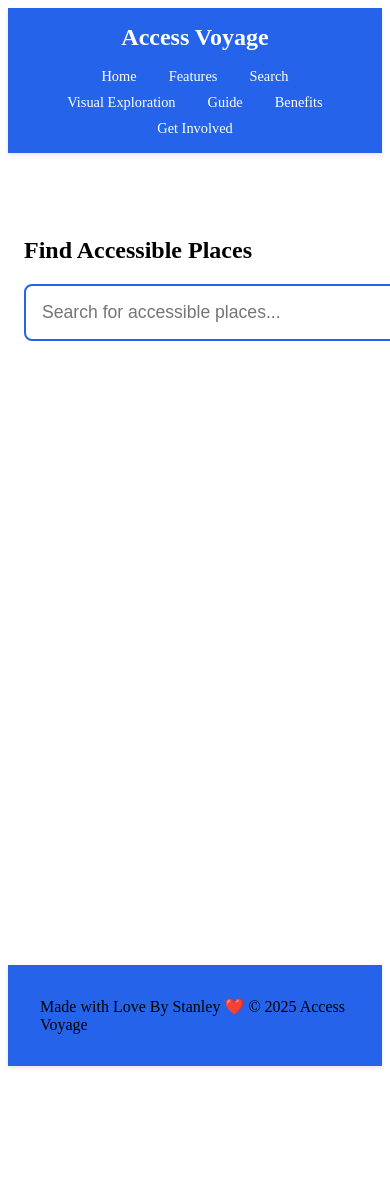
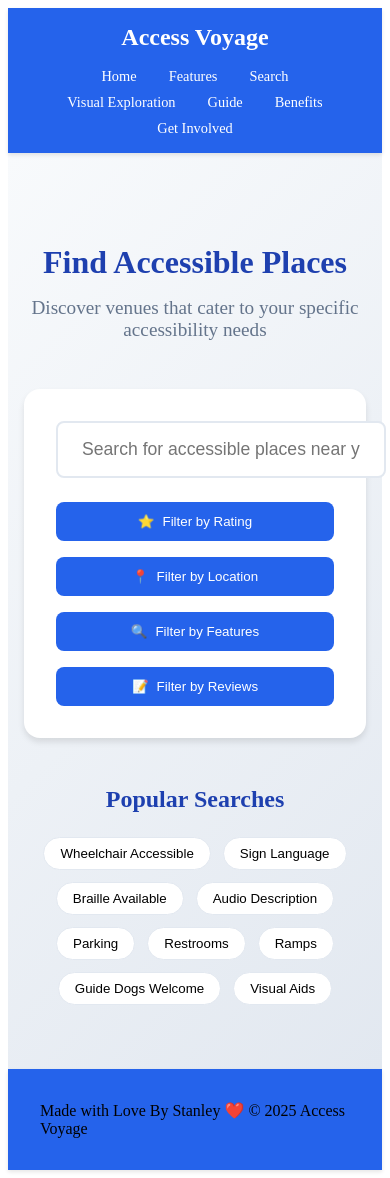
Before and after one commit to StanleyKioko/HuruSpace, a React (Vite) app in the folder frontend/: page /search in a window 390 px wide. Before the commit the page ends 1074 px from the top, so only its background shows below. Built offline with nearby package versions, Linux system fonts and the light colour scheme.

Commit message:
Features and Search Pages well designed and styled

```diff
--- a/frontend/src/App.jsx
+++ b/frontend/src/App.jsx
@@ -138,23 +138,56 @@ function Home() {
 // Replace the Features component
 function Features() {
     const coreFeatures = [
-        { title: "Wheelchair Ramps & Elevators", desc: "Easy step-free access for all mobility levels." },
-        { title: "Sign Language Friendly Staff", desc: "Support for communication with trained personnel." },
-        { title: "Braille Menus & Signage", desc: "Tactile guides for visually impaired visitors." },
-        { title: "Accessible Restrooms", desc: "Convenient, spacious, and compliant facilities." },
-        { title: "Hearing Loops & Captioned Services", desc: "Enhances sound clarity for hearing aid users with captions on videos and live events." },
-        { title: "Step-Free Entrances & Inclusive Parking", desc: "Smooth building access with reserved parking spots close to entrances." },
+        {
+            icon: "♿",
+            title: "Wheelchair Ramps & Elevators",
+            desc: "Easy step-free access for all mobility levels, ensuring everyone can move around comfortably and independently."
+        },
+        {
+            icon: "👐",
+            title: "Sign Language Friendly Staff",
+            desc: "Trained personnel who can communicate effectively with deaf and hard-of-hearing visitors."
+        },
+        {
+            icon: "👥",
+            title: "Braille Menus & Signage",
+            desc: "Tactile guides and menus for visually impaired visitors, making navigation and ordering easier."
+        },
+        {
+            icon: "🚽",
+            title: "Accessible Restrooms",
+            desc: "Spacious, well-equipped facilities that meet ADA standards for convenience and comfort."
+        },
+        {
+            icon: "🔊",
+            title: "Hearing Loops & Captions",
+            desc: "Enhanced audio systems and captioning for better communication and engagement."
+        },
+        {
+            icon: "🅿️",
+            title: "Inclusive Parking",
+            desc: "Reserved parking spots close to entrances with proper signage and space for mobility equipment."
+        }
     ];
 
     return (
-        <section className="page-section bg-[var(--background-light)]">
-            <div className="container mx-auto px-4">
-                <h2 className="text-4xl font-bold mb-8 text-center">Core Accessibility Features</h2>
-                <div className="grid grid-cols-1 md:grid-cols-2 lg:grid-cols-3 gap-6">
+        <section className="features-section">
+            <div className="features-container">
+                <div className="features-header">
+                    <h1 className="features-title">Core Accessibility Features</h1>
+                    <p className="features-subtitle">
+                        Discover how we make places more accessible for everyone through
+                        these essential features and accommodations.
+                    </p>
+                </div>
+                <div className="features-grid">
                     {coreFeatures.map((feature, index) => (
                         <div key={index} className="feature-card">
-                            <h3 className="text-xl font-semibold mb-3 text-[var(--primary-blue)]">{feature.title}</h3>
-                            <p className="text-gray-600">{feature.desc}</p>
+                            <div>
+                                <div className="feature-icon">{feature.icon}</div>
+                                <h3 className="feature-title">{feature.title}</h3>
+                                <p className="feature-description">{feature.desc}</p>
+                            </div>
                         </div>
                     ))}
                 </div>
@@ -165,21 +198,53 @@ function Features() {
 
 // Replace the Search component
 function Search() {
+    const popularSearches = [
+        "Wheelchair Accessible", "Sign Language", "Braille Available",
+        "Audio Description", "Parking", "Restrooms", "Ramps",
+        "Guide Dogs Welcome", "Visual Aids"
+    ];
+
     return (
-        <section className="page-section bg-white">
-            <div className="container mx-auto px-4">
-                <h2 className="text-4xl font-bold mb-8 text-center">Find Accessible Places</h2>
-                <div className="flex flex-col items-center">
+        <section className="search-section">
+            <div className="search-container">
+                <div className="search-header">
+                    <h1 className="search-title">Find Accessible Places</h1>
+                    <p className="search-subtitle">
+                        Discover venues that cater to your specific accessibility needs
+                    </p>
+                </div>
+
+                <div className="search-box-container">
                     <input
                         type="text"
-                        placeholder="Search for accessible places..."
+                        placeholder="Search for accessible places near you..."
                         className="search-input"
                         aria-label="Search for accessible places"
                     />
-                    <div className="button-group">
-                        <button className="action-button">Filter by Rating</button>
-                        <button className="action-button">Filter by Location</button>
-                        <button className="action-button">Filter by Features</button>
+                    <div className="filter-section">
+                        <button className="filter-button">
+                            <span>⭐</span> Filter by Rating
+                        </button>
+                        <button className="filter-button">
+                            <span>📍</span> Filter by Location
+                        </button>
+                        <button className="filter-button">
+                            <span>🔍</span> Filter by Features
+                        </button>
+                        <button className="filter-button">
+                            <span>📝</span> Filter by Reviews
+                        </button>
+                    </div>
+                </div>
+
+                <div className="popular-searches">
+                    <h2 className="popular-title">Popular Searches</h2>
+                    <div className="tag-cloud">
+                        {popularSearches.map((tag, index) => (
+                            <button key={index} className="search-tag">
+                                {tag}
+                            </button>
+                        ))}
                     </div>
                 </div>
             </div>
--- a/frontend/src/Features.css
+++ b/frontend/src/Features.css
@@ -2,15 +2,40 @@
   FEATURES PAGE STYLES
 ================================*/
 .features-section {
-    padding: 4rem 0;
-    background: #f8fafc;
+    padding: 6rem 2rem;
+    background: linear-gradient(to bottom, #f8fafc, #ffffff);
+    min-height: calc(100vh - 160px);
+}
+
+.features-container {
+    max-width: 1280px;
+    margin: 0 auto;
+}
+
+.features-header {
+    text-align: center;
+    margin-bottom: 4rem;
+}
+
+.features-title {
+    font-size: 2.5rem;
+    color: #1e40af;
+    margin-bottom: 1rem;
+    font-weight: 700;
+}
+
+.features-subtitle {
+    color: #64748b;
+    font-size: 1.2rem;
+    max-width: 700px;
+    margin: 0 auto;
 }
 
 .features-grid {
     display: grid;
     grid-template-columns: repeat(auto-fit, minmax(300px, 1fr));
     gap: 2rem;
-    padding: 2rem;
+    padding: 1rem;
 }
 
 .feature-card {
@@ -18,9 +43,55 @@
     border-radius: 1rem;
     padding: 2rem;
     box-shadow: 0 4px 6px rgba(0, 0, 0, 0.1);
-    transition: transform 0.3s ease;
+    transition: all 0.3s ease;
+    border: 1px solid #e2e8f0;
+    display: flex;
+    flex-direction: column;
+    justify-content: space-between;
 }
 
 .feature-card:hover {
     transform: translateY(-5px);
+    box-shadow: 0 8px 15px rgba(0, 0, 0, 0.1);
+    border-color: #2563eb;
 }
+
+.feature-icon {
+    font-size: 2rem;
+    margin-bottom: 1rem;
+    color: #2563eb;
+    background: #eff6ff;
+    width: 60px;
+    height: 60px;
+    border-radius: 50%;
+    display: flex;
+    align-items: center;
+    justify-content: center;
+    margin-bottom: 1.5rem;
+}
+
+.feature-title {
+    font-size: 1.25rem;
+    font-weight: 600;
+    color: #1e40af;
+    margin-bottom: 1rem;
+}
+
+.feature-description {
+    color: #64748b;
+    line-height: 1.6;
+}
+
+@media (max-width: 768px) {
+    .features-section {
+        padding: 4rem 1rem;
+    }
+
+    .features-title {
+        font-size: 2rem;
+    }
+
+    .features-grid {
+        grid-template-columns: 1fr;
+    }
+}
--- a/frontend/src/Search.css
+++ b/frontend/src/Search.css
@@ -2,21 +2,139 @@
   SEARCH PAGE STYLES
 ================================*/
 .search-section {
-    padding: 4rem 0;
-    background: white;
+    padding: 6rem 2rem;
+    background: linear-gradient(135deg, #f8fafc 0%, #e2e8f0 100%);
+    min-height: calc(100vh - 160px);
 }
 
 .search-container {
-    max-width: 800px;
+    max-width: 1200px;
     margin: 0 auto;
-    padding: 0 1rem;
+}
+
+.search-header {
+    text-align: center;
+    margin-bottom: 3rem;
+}
+
+.search-title {
+    font-size: 2.5rem;
+    color: #1e40af;
+    margin-bottom: 1rem;
+    font-weight: 700;
+}
+
+.search-subtitle {
+    color: #64748b;
+    font-size: 1.2rem;
+    max-width: 600px;
+    margin: 0 auto 2rem;
+}
+
+.search-box-container {
+    background: white;
+    padding: 2rem;
+    border-radius: 1rem;
+    box-shadow: 0 4px 6px rgba(0, 0, 0, 0.1);
+    margin-bottom: 2rem;
 }
 
 .search-input {
     width: 100%;
-    padding: 1rem;
-    border: 2px solid #2563eb;
+    padding: 1rem 1.5rem;
+    font-size: 1.1rem;
+    border: 2px solid #e2e8f0;
     border-radius: 0.5rem;
-    font-size: 1.1rem;
     margin-bottom: 1.5rem;
+    transition: all 0.3s ease;
 }
+
+.search-input:focus {
+    outline: none;
+    border-color: #2563eb;
+    box-shadow: 0 0 0 3px rgba(37, 99, 235, 0.2);
+}
+
+.filter-section {
+    display: flex;
+    flex-wrap: wrap;
+    gap: 1rem;
+    justify-content: center;
+}
+
+.filter-button {
+    padding: 0.75rem 1.5rem;
+    background: #2563eb;
+    color: white;
+    border: none;
+    border-radius: 0.5rem;
+    cursor: pointer;
+    transition: all 0.3s ease;
+    font-weight: 500;
+    display: flex;
+    align-items: center;
+    gap: 0.5rem;
+}
+
+.filter-button:hover {
+    background: #1d4ed8;
+    transform: translateY(-2px);
+}
+
+.filter-button svg {
+    width: 1.25rem;
+    height: 1.25rem;
+}
+
+.popular-searches {
+    margin-top: 3rem;
+    text-align: center;
+}
+
+.popular-title {
+    font-size: 1.5rem;
+    color: #1e40af;
+    margin-bottom: 1.5rem;
+    font-weight: 600;
+}
+
+.tag-cloud {
+    display: flex;
+    flex-wrap: wrap;
+    gap: 0.75rem;
+    justify-content: center;
+}
+
+.search-tag {
+    padding: 0.5rem 1rem;
+    background: white;
+    border: 1px solid #e2e8f0;
+    border-radius: 2rem;
+    cursor: pointer;
+    transition: all 0.3s ease;
+}
+
+.search-tag:hover {
+    background: #2563eb;
+    color: white;
+    border-color: #2563eb;
+}
+
+@media (max-width: 768px) {
+    .search-section {
+        padding: 4rem 1rem;
+    }
+
+    .search-title {
+        font-size: 2rem;
+    }
+
+    .filter-section {
+        flex-direction: column;
+    }
+
+    .filter-button {
+        width: 100%;
+        justify-content: center;
+    }
+}
```
